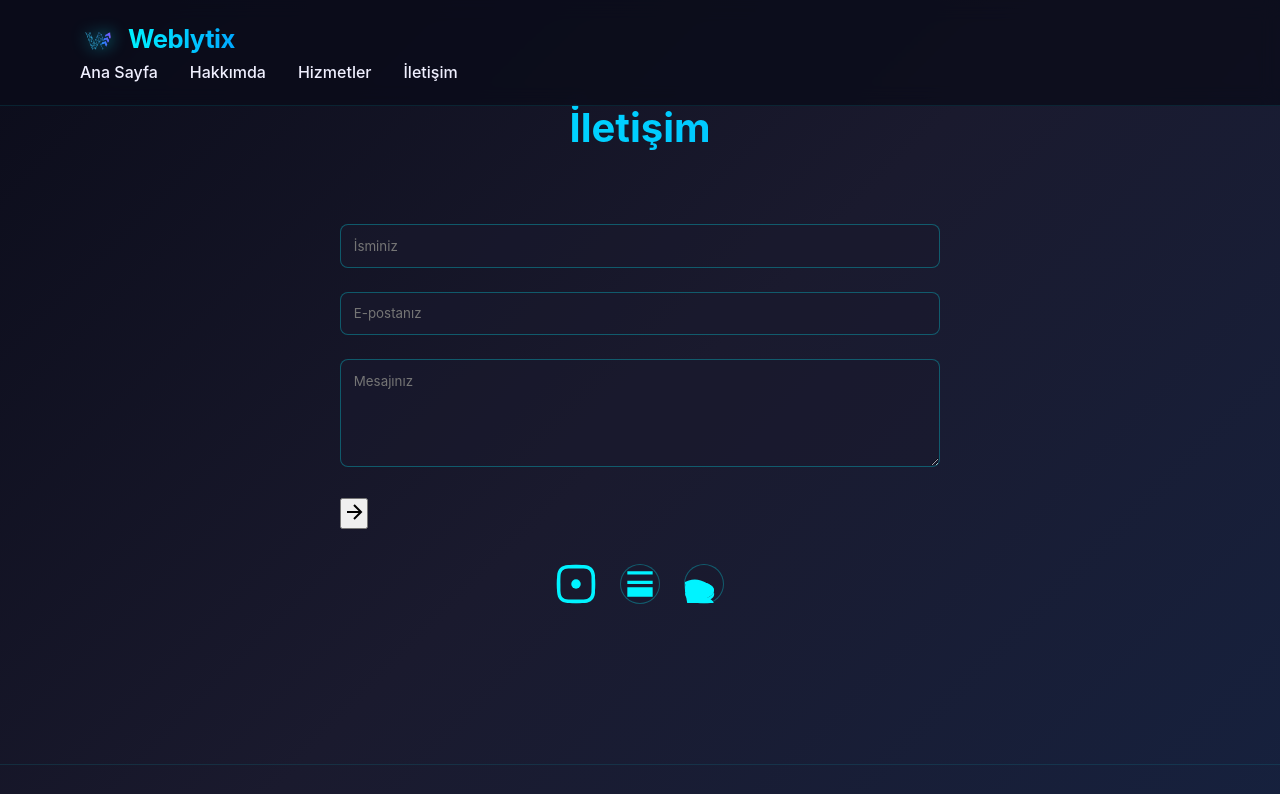
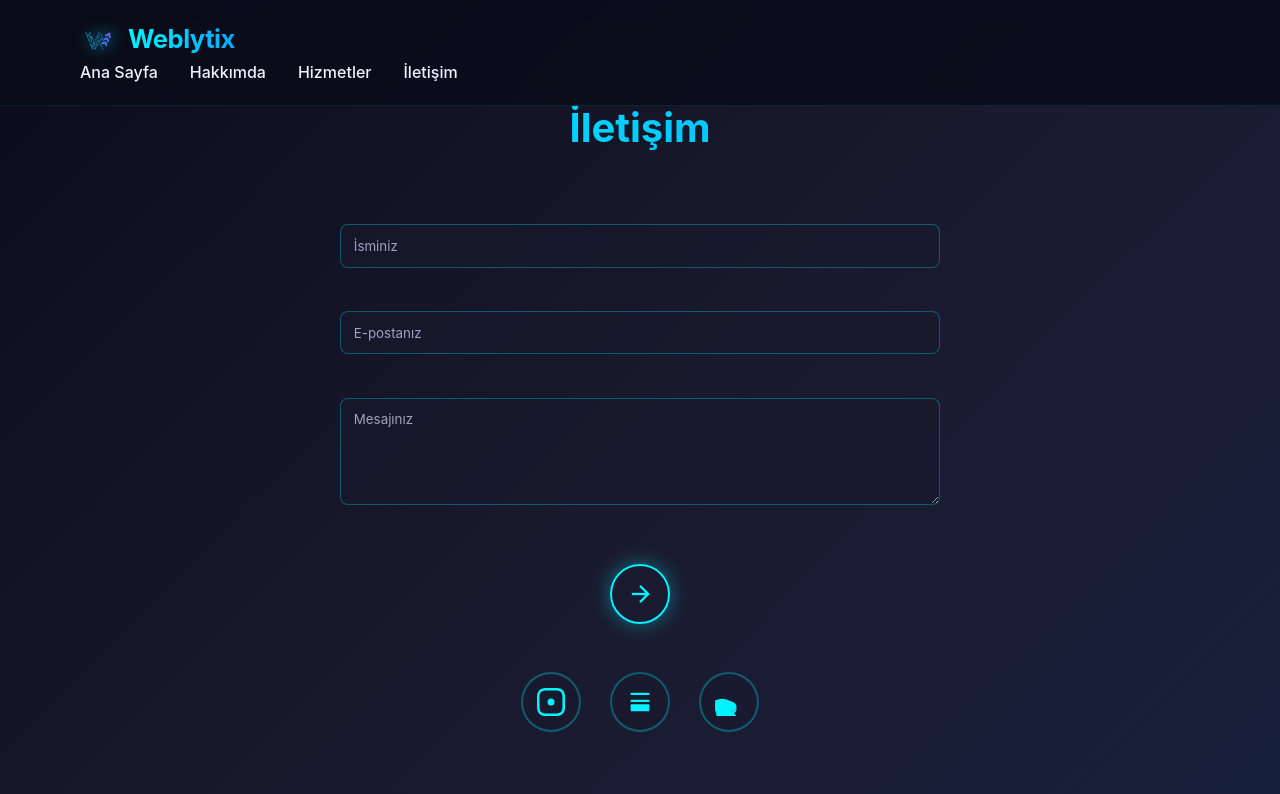
Before and after one commit to ardazeyrek0138-lab/weblytix, a plain HTML site: page iletisim.html in a window 1280 px wide. Shown: the top 794 px of the page. Drawn offline with Linux system fonts and the light colour scheme.

Commit message:
Update style.css

```diff
--- a/style.css
+++ b/style.css
@@ -469,3 +469,104 @@ footer {
     font-size: 2rem;
   }
 }
+/* ——— FORM ——— */
+.contact-form input,
+.contact-form textarea {
+  width: 100%;
+  padding: 0.8rem;
+  background: rgba(25, 25, 45, 0.6);
+  border: 1px solid rgba(0, 243, 255, 0.3);
+  border-radius: 8px;
+  color: var(--text);
+  font-family: inherit;
+  transition: var(--transition);
+  margin-bottom: 1.2rem;
+}
+
+.contact-form input::placeholder,
+.contact-form textarea::placeholder {
+  color: #a0a0c0;
+}
+
+.contact-form input:focus,
+.contact-form textarea:focus {
+  outline: none;
+  border-color: var(--accent);
+  box-shadow: 0 0 10px rgba(0, 243, 255, 0.3);
+}
+
+/* ——— SÜPER MINIMAL GÖNDER BUTONU ——— */
+.btn-icon-only {
+  display: flex;
+  align-items: center;
+  justify-content: center;
+  width: 60px;
+  height: 60px;
+  border-radius: 50%;
+  background: transparent;
+  border: 2px solid var(--accent);
+  color: var(--accent);
+  box-shadow: 0 0 20px rgba(0, 243, 255, 0.4);
+  cursor: pointer;
+  transition: var(--transition);
+  margin: 2rem auto 0;
+}
+
+.btn-icon-only svg {
+  width: 28px;
+  height: 28px;
+  stroke: var(--accent);
+  fill: none;
+  transition: var(--transition);
+}
+
+.btn-icon-only:hover {
+  background: rgba(0, 243, 255, 0.1);
+  box-shadow: 0 0 30px rgba(0, 243, 255, 0.7);
+  transform: scale(1.1);
+}
+
+.btn-icon-only:hover svg {
+  stroke: var(--accent2);
+  transform: translateX(3px);
+}
+
+/* ——— SOSYAL MEDYA İKONLARI ——— */
+.social-icons {
+  display: flex;
+  gap: 1.8rem;
+  justify-content: center;
+  margin-top: 3rem;
+}
+
+.social-icons a {
+  display: flex;
+  align-items: center;
+  justify-content: center;
+  width: 60px;
+  height: 60px;
+  border-radius: 50%;
+  background: rgba(25, 25, 45, 0.6);
+  border: 2px solid rgba(0, 243, 255, 0.3);
+  color: var(--accent);
+  text-decoration: none;
+  transition: var(--transition);
+}
+
+.social-icons a:hover {
+  background: rgba(0, 243, 255, 0.1);
+  transform: scale(1.1);
+  box-shadow: 0 0 25px rgba(0, 243, 255, 0.5);
+}
+
+.social-icons a svg {
+  width: 28px;
+  height: 28px;
+  fill: currentColor;
+  transition: var(--transition);
+}
+
+.social-icons a:hover svg {
+  fill: var(--accent2);
+  transform: rotate(10deg);
+}
```
